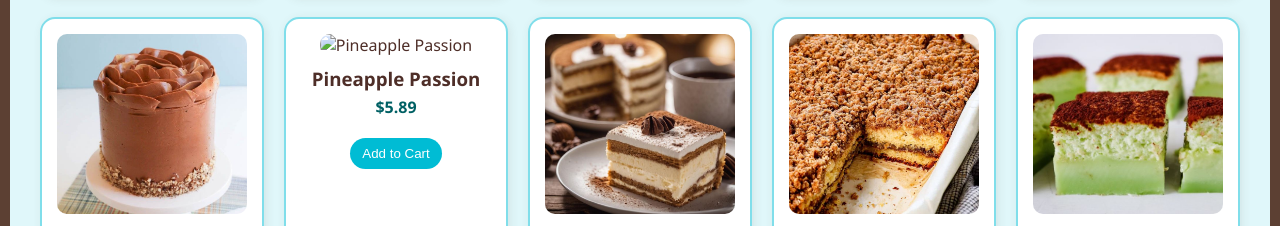
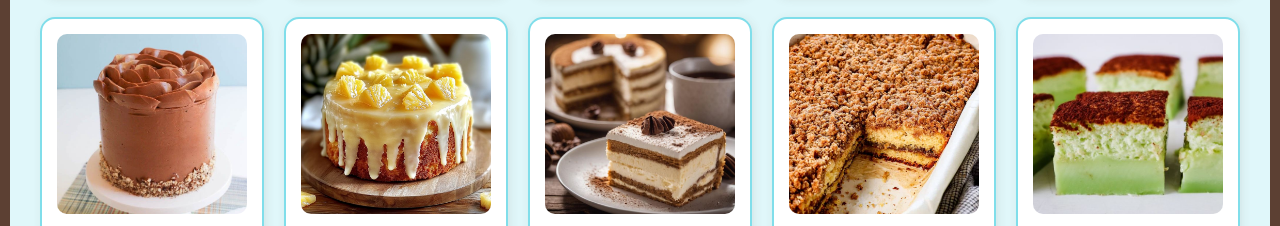
Before and after one commit to manjirirane180/Rollin., a plain HTML site: page cake.html in a window 1280 px wide. Shown: the part 814-1040 px from the top of the page. Drawn offline with Linux system fonts and the light colour scheme.

Commit message:
Update cake.html

```diff
--- a/cake.html
+++ b/cake.html
@@ -137,7 +137,7 @@
       { name: "Mocha Marvel", price: 6.10, image: "The Best Mocha Mousse Cake.jpeg" },
       { name: "Berry Bliss", price: 6.89, image: "Lemon-Blueberry Bliss Cake 🍋🫐.jpeg" },
       { name: "Hazelnut Heaven", price: 6.25, image: "Heavenly Hazelnut Cake With Chocolate Hazelnut Ganache & Buttercream.jpeg" },
-      { name: "Pineapple Passion", price: 5.89, image: " Pineapple Cake.jpeg" },
+      { name: "Pineapple Passion", price: 5.89, image: "pin.jpeg" },
       { name: "Tiramisu Delight", price: 6.75, image: "Luxurious Tiramisu Cake with Mascarpone Frosting -.jpeg" },
       { name: "Coffee Crave", price: 5.95, image: "Cinnamon Streusel Coffee Cake.jpeg" },
       { name: "Mint Magic", price: 5.35, image: "Choc-mint magic cake.jpeg" },
```
